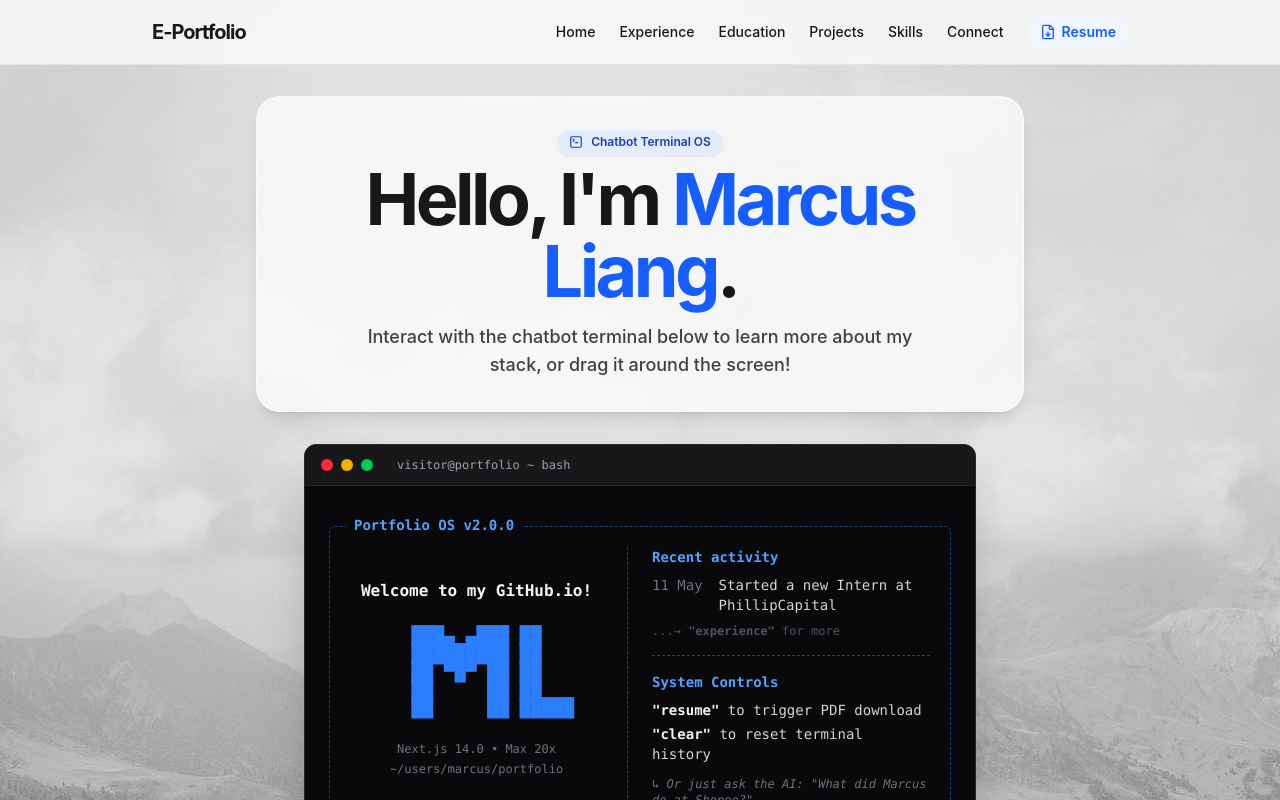
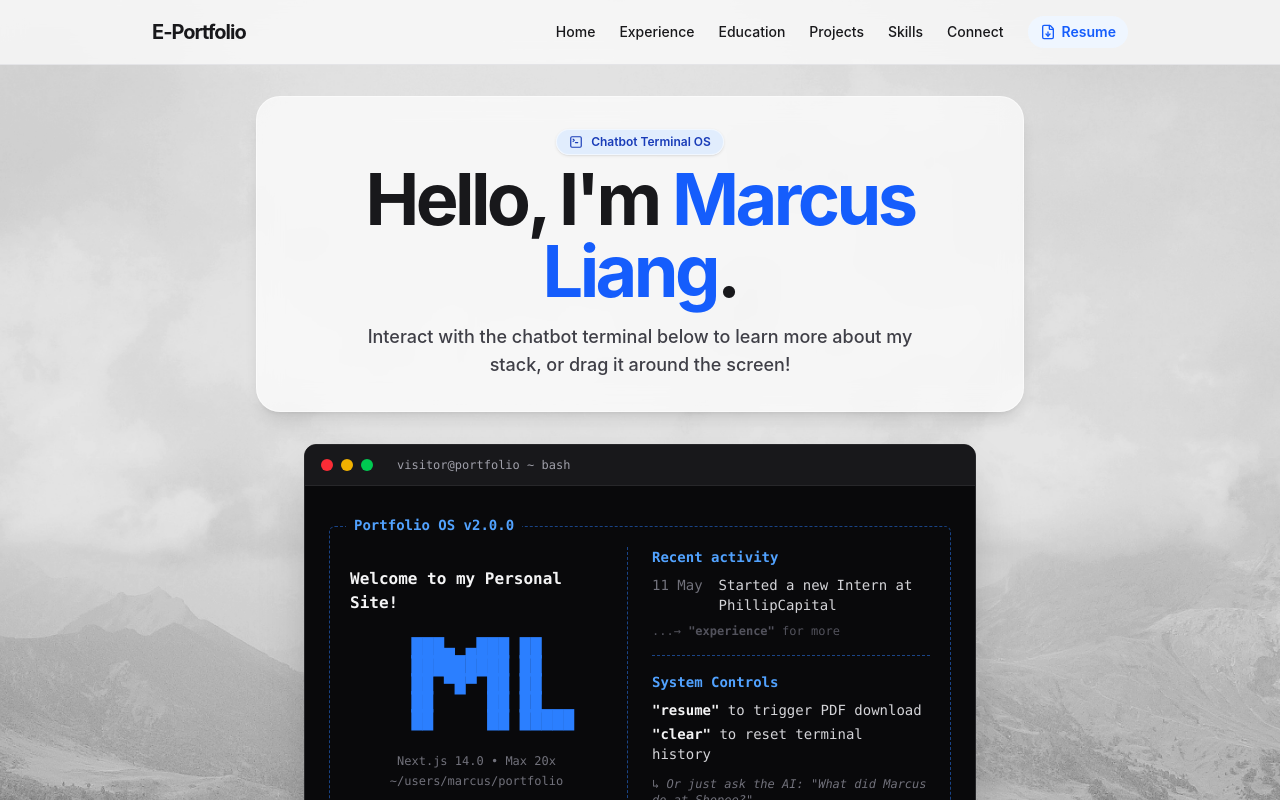
Before and after one commit to MarcusLiangg/MarcusLiang, a Next.js app: page / in a window 1280 px wide. Shown: the top 800 px of the page. Built offline with nearby package versions, Linux system fonts and the light colour scheme.

Commit message:
Update Terminal.jsx

```diff
--- a/components/Terminal.jsx
+++ b/components/Terminal.jsx
@@ -12,7 +12,7 @@ const WelcomeBanner = () => (
 
     {/* Left Column: Avatar & Welcome */}
     <div className="flex flex-col items-center justify-center border-b md:border-b-0 md:border-r border-dashed border-blue-500/50 pb-6 md:pb-0 md:pr-6">
-      <div className="mb-6 font-bold text-zinc-100 text-base">Welcome to my GitHub.io!</div>
+      <div className="mb-6 font-bold text-zinc-100 text-base">Welcome to my Personal Site!</div>
       <pre className="text-blue-500 font-bold mb-6 text-center leading-none text-lg">
 {`███▄ ▄███ ██
 █████████ ██
```
